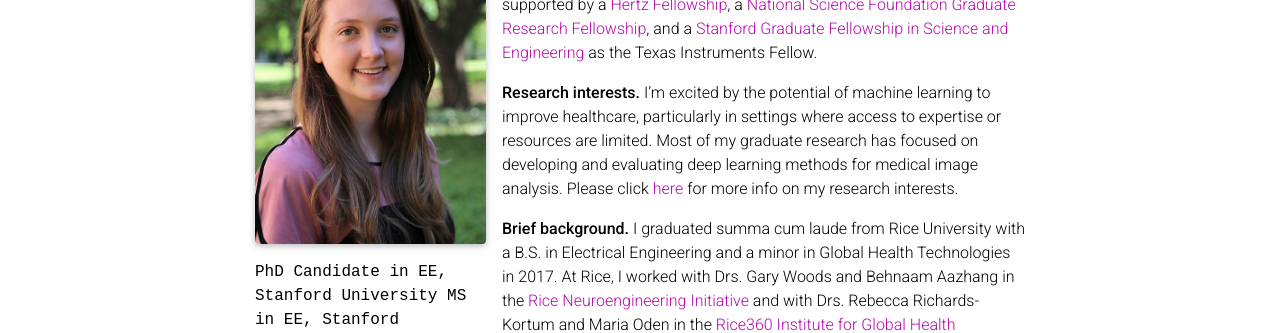
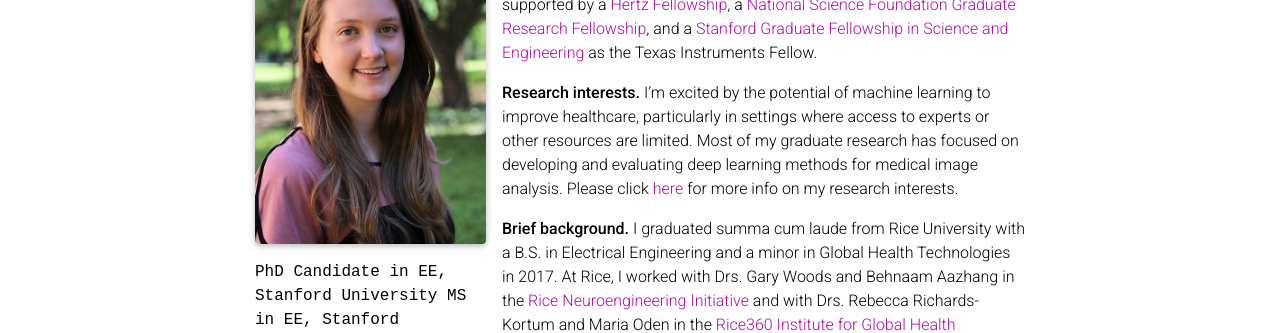
Before and after one commit to sarahmhooper/sarahmhooper.github.io, a Jekyll site: the page built from _pages/about.md, in a window 1280 px wide and 930 px high. Shown: the part 272-605 px from the top of the window. Built offline with Jekyll 4.4.1, drawn with Linux system fonts in a browser that asks for light colours; full-size pictures stand in for the smaller copies a plugin makes; comment, search, counter and statistics services are not loaded; a style sheet for code colours, icons or effects is not loaded.

Commit message:
Grammar edit

```diff
--- a/_pages/about.md
+++ b/_pages/about.md
@@ -24,6 +24,6 @@ social: true  # includes social icons at the bottom of the page
 
 **About me.** I’m currently a sixth year Ph.D. student in Electrical Engineering at Stanford University. I am lucky to be advised by Drs. [Chris Ré](https://cs.stanford.edu/~chrismre/) and [Curt Langlotz](https://profiles.stanford.edu/curtis-langlotz), affiliated with Stanford's [Center for Artificial Intelligence in Medicine and Imaging](https://aimi.stanford.edu/) and the [Stanford AI Lab](https://ai.stanford.edu/). I am also grateful to be supported by a [Hertz Fellowship](https://www.hertzfoundation.org/the-fellowship/), a [National Science Foundation Graduate Research Fellowship](https://www.nsfgrfp.org/), and a [Stanford Graduate Fellowship in Science and Engineering](https://vpge.stanford.edu/fellowships-funding/sgf) as the Texas Instruments Fellow.
 
-**Research interests.** I’m excited by the potential of machine learning to improve healthcare, particularly in settings where access to expertise or resources are limited. Most of my graduate research has focused on developing and evaluating deep learning methods for medical image analysis. Please click [here](https://sarahmhooper.github.io/research/) for more info on my research interests.
+**Research interests.** I’m excited by the potential of machine learning to improve healthcare, particularly in settings where access to experts or other resources are limited. Most of my graduate research has focused on developing and evaluating deep learning methods for medical image analysis. Please click [here](https://sarahmhooper.github.io/research/) for more info on my research interests.
 
 **Brief background.** I graduated summa cum laude from Rice University with a B.S. in Electrical Engineering and a minor in Global Health Technologies in 2017. At Rice, I worked with Drs. Gary Woods and Behnaam Aazhang in the [Rice Neuroengineering Initiative](https://neuroengineering.rice.edu/) and with Drs. Rebecca Richards-Kortum and Maria Oden in the [Rice360 Institute for Global Health Technologies](https://www.rice360.rice.edu/). During  undergrad, I spent time at the Polytechnic University of Malawi through an internship with Rice360 learning about healthcare technology and accessibility. I earned my M.S. in Electrical Engineering from Stanford University in 2020. During my graduate career, I interned with the Bill and Melinda Gates Foundation and have enjoyed ongoing research collaboration with the NIH, specifically the NHLBI’s Imaging AI Program.
```
